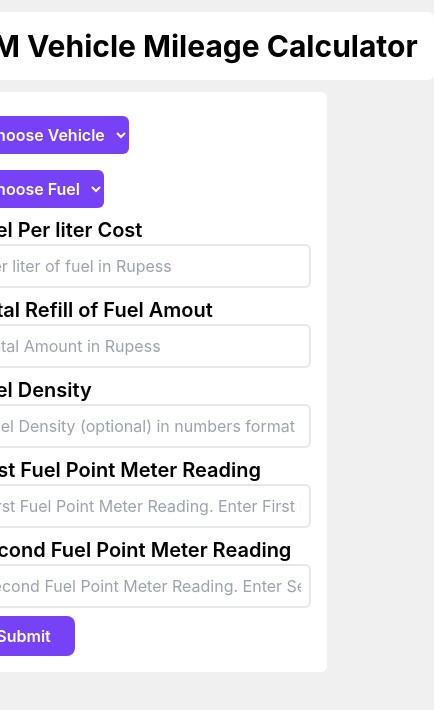
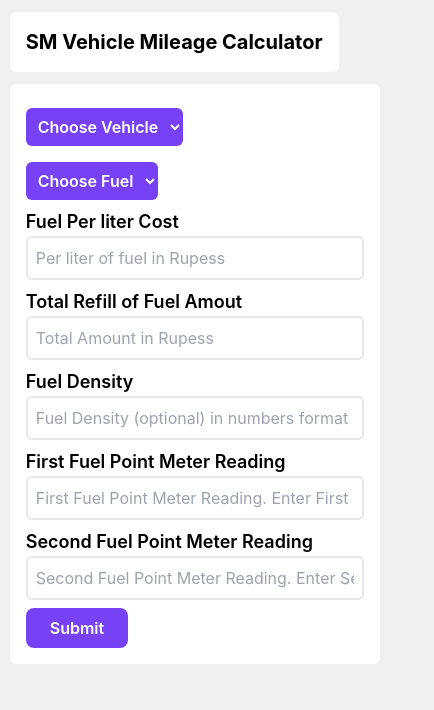
Before and after one commit to Manju1392k/SM-Vehicle-Mileage-Calculator, a React (Create React App) app: page / in a window 390 px wide. Shown: the top 710 px of the page, 434 px wide, since content can reach past the window. Built offline with nearby package versions, Linux system fonts and the light colour scheme.

Commit message:
FinalVersion

```diff
--- a/VehicleData.json
+++ b/VehicleData.json
@@ -1 +1 @@
-{"vehicletype":"2 Wheeler","fueltype":"Petrol","FuelPrice":"110","TotalAmount":"220","FuelDensity":"76","FirstFuelPoint":"1145","SecondFuelPoint":"1251"}
+{"vehicletype":"2 Wheeler","fueltype":"Petrol","FuelPrice":"110","TotalAmount":"220","FuelDensity":"76","FirstFuelPoint":"1245","SecondFuelPoint":"1351"}
--- a/src/components/Homepage.js
+++ b/src/components/Homepage.js
@@ -6,7 +6,6 @@ import { ToastContainer, toast } from 'react-toastify';
 import 'react-toastify/dist/ReactToastify.css';
 
 import { Link } from "react-router-dom";
-import { click } from '@testing-library/user-event/dist/click';
 
 function Home() {
 
@@ -14,11 +13,11 @@ function Home() {
   try {
     // Using var becuase var did not have block scope. But let & const have block scope.
     var [VehicleData, setVehicleData] = useState({
-      vehicletype: '',
-      fueltype: '',
+      vehicletype: 'Not Selected',
+      fueltype: 'Not Selected',
       FuelPrice: '',
       TotalAmount: '',
-      FuelDensity: '',
+      FuelDensity: '00.00',
       FirstFuelPoint: '',
       SecondFuelPoint: '',
     });
@@ -63,10 +62,11 @@ function Home() {
     toast("Something went wrong. Please try later")
   };
 
-  const [isSubmitted, setIsSubmitted] = useState(false);
+  var [isSubmitted, setIsSubmitted] = useState(false);
 
   // Function to flex the Showresults button and to disable the Submit button.
   const Submitdata = () => {
+    try {
       var Submitbtn = document.getElementById('Submitbtn')
       var Showresultsbtn = document.getElementById('Showresultsbtn')
 
@@ -81,7 +81,10 @@ function Home() {
         Showresultsbtn.style.display = 'none';
       }
     }
-
+    catch (error) {
+      toast("Something went wrong. Please try later")
+    };
+  }
 
   return (
     <>
@@ -91,7 +94,7 @@ function Home() {
         <ToastContainer
           position="top-center"
         />
-        <h1 className="text-3xl bg-white w-max py-4 px-4 mt-3 rounded-md font-bold">SM Vehicle Mileage Calculator</h1>
+        <h1 className="sm:text-xl lg:text-xl text-3xl bg-white w-max py-4 px-4 mt-3 rounded-md font-bold">SM Vehicle Mileage Calculator</h1>
 
         {/* Div for form background */}
         <div className=" bg-white w-[95vw] py-4 px-4 my-3 rounded-md ">
@@ -114,23 +117,23 @@ function Home() {
             </select>
 
             {/* Input for to take Pertol or Diesel per liter cost */}
-            <h1 className='font-semibold text-xl'>Fuel Per liter Cost</h1>
+            <h1 className='sm:text-lg lg:text-lg font-semibold text-xl'>Fuel Per liter Cost</h1>
             <input disabled={isSubmitted} className="mb-2 py-2 px-2 rounded-md w-full outline-none border-2 focus:border-[#7741f6]" type="tel" name="FuelPrice" onChange={handleChange} placeholder="Per liter of fuel in Rupess" required />
 
             {/* Input for to take how much price pertol or diesel is filled in tank */}
-            <h1 className='font-semibold text-xl'>Total Refill of Fuel Amout</h1>
+            <h1 className='sm:text-lg lg:text-lg font-semibold text-xl'>Total Refill of Fuel Amout</h1>
             <input disabled={isSubmitted} className="mb-2 py-2 px-2 rounded-md w-full outline-none border-2 focus:border-[#7741f6]" type="tel" name="TotalAmount" onChange={handleChange} placeholder="Total Amount in Rupess" required />
 
             {/* Input for to take the pertol or diesel density */}
-            <h1 className='font-semibold text-xl'>Fuel Density</h1>
+            <h1 className='sm:text-lg lg:text-lg font-semibold text-xl'>Fuel Density</h1>
             <input disabled={isSubmitted} className="mb-2 py-2 px-2 rounded-md w-full outline-none border-2 focus:border-[#7741f6]" type="tel" name="FuelDensity" onChange={handleChange} placeholder="Fuel Density (optional) in numbers format" />
 
             {/* Input for to take the first fuel stop point meter reading */}
-            <h1 className='font-semibold text-xl'>First Fuel Point Meter Reading</h1>
+            <h1 className='sm:text-lg lg:text-lg font-semibold text-xl'>First Fuel Point Meter Reading</h1>
             <input disabled={isSubmitted} className="mb-2 py-2 px-2 rounded-md w-full outline-none border-2 focus:border-[#7741f6]" type="tel" name="FirstFuelPoint" onChange={handleChange} placeholder="First Fuel Point Meter Reading. Enter First Refill Fuel Meter Reading in numbers format" required />
 
             {/* Input for to take the Second fuel stop point meter reading */}
-            <h1 className='font-semibold text-xl'>Second Fuel Point Meter Reading</h1>
+            <h1 className='sm:text-lg lg:text-lg font-semibold text-xl'>Second Fuel Point Meter Reading</h1>
             <input disabled={isSubmitted} className="mb-2 py-2 px-2 rounded-md w-full outline-none border-2 focus:border-[#7741f6]" type="tel" name="SecondFuelPoint" onChange={handleChange} placeholder="Second Fuel Point Meter Reading. Enter Second Refill Fuel Meter Reading in numbers format" required />
 
             {/* When all the inputs are filled then this button will redirect resultspage or if the fields are not filled properly then it work has a button. */}
@@ -138,7 +141,6 @@ function Home() {
             {/* Button for submitting VehicleData to localStorage */}
             <div className="flex flex-wrap" >
               <button id='Submitbtn' className="transition-all duration-500 bg-[#7741f6] py-2 px-6 rounded-lg text-white font-semibold hover:bg-[#8b5aff] active:bg-[#592bc3]" type="submit" onClick={Submitdata}>Submit</button>
-
 
               {/* Button to redirect to the results page when the user vehicle data is saved */}
               <Link to="/resultpage">
--- a/src/components/Resutlpage.js
+++ b/src/components/Resutlpage.js
@@ -122,14 +122,14 @@ export default function Resutlpage() {
 
           {/* Button to Download Results in pdf format*/}
           <button
-            className="bg-[#7741f6] py-2 px-6 rounded-lg text-white font-semibold hover:bg-[#8b5aff] active:bg-[#592bc3]"
+            className=" sm:mx-1 lg:mx-1 bg-[#7741f6] py-2 px-6 rounded-lg text-white font-semibold hover:bg-[#8b5aff] active:bg-[#592bc3]"
             onClick={() => window.print()}
           >
             Download PDF
           </button>
           {/* Button to take screen short in image format and saving in device */}
           <div>
-            <button className="mx-2 bg-[#7741f6] py-2 px-6 rounded-lg text-white font-semibold hover:bg-[#8b5aff] active:bg-[#592bc3]" onClick={captureScreenshot}>Take screenshot</button>
+            <button className="sm:my-2 lg:my-1 sm:mx-1 lg:mx-1 mx-1 bg-[#7741f6] py-2 px-6 rounded-lg text-white font-semibold hover:bg-[#8b5aff] active:bg-[#592bc3]" onClick={captureScreenshot}>Take screenshot</button>
           </div>
 
         </div>
--- a/tailwind.config.js
+++ b/tailwind.config.js
@@ -4,6 +4,22 @@ module.exports = {
     "./src/**/*.{js,jsx,ts,tsx}",
   ],
   theme: {
+    screens: {
+      '2xl': {'max': '1535px'},
+      // => @media (max-width: 1535px) { ... }
+
+      'xl': {'max': '1279px'},
+      // => @media (max-width: 1279px) { ... }
+
+      'lg': {'max': '1023px'},
+      // => @media (max-width: 1023px) { ... }
+
+      'md': {'max': '767px'},
+      // => @media (max-width: 767px) { ... }
+
+      'sm': {'max': '639px'},
+      // => @media (max-width: 639px) { ... }
+    },
     extend: {},
   },
   plugins: [],
```
Lines whose indentation alone changed are shown as unchanged.
